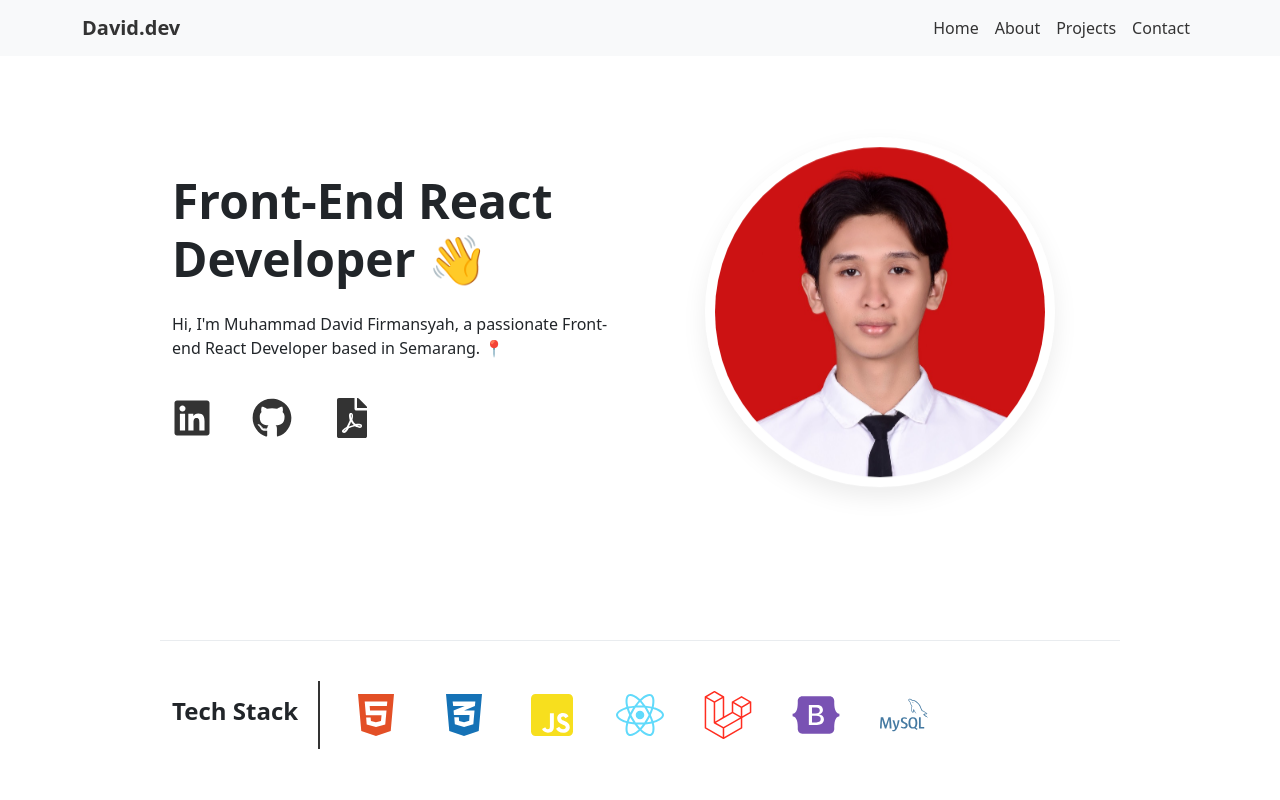
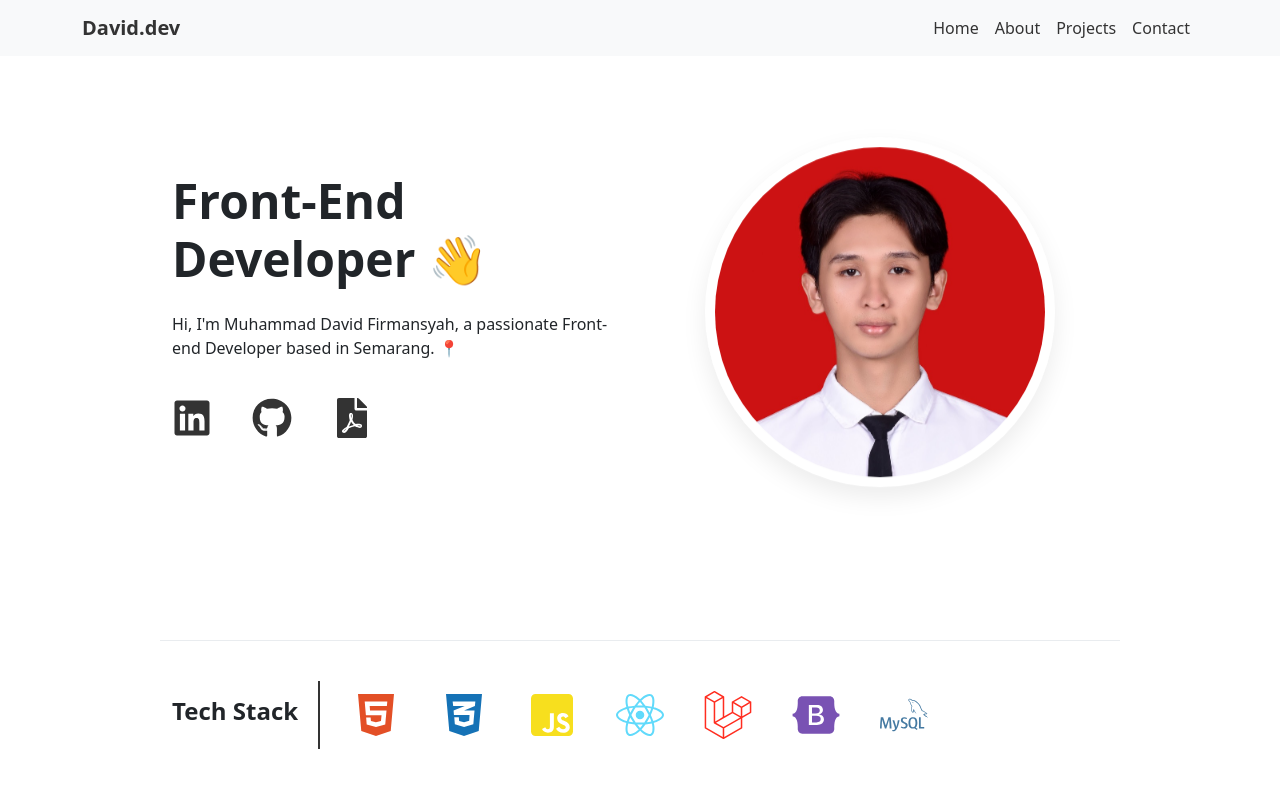
Before and after one commit to davidfrsy/cv-project, a React (Vite) app: page / in a window 1280 px wide. Shown: the top 800 px of the page. Built offline with nearby package versions, Linux system fonts and the light colour scheme.

Commit message:
update hero h1

```diff
--- a/src/components/Hero/Hero.jsx
+++ b/src/components/Hero/Hero.jsx
@@ -30,9 +30,9 @@ const Hero = () => {
 
           {/* Kolom Kiri: Teks */}
           <div data-aos="fade-right" className="col-lg-6 col-md-12 border-lg-1 text-center text-lg-start">
-            <h1 className="display-5 fw-bold">Front-End React Developer 👋</h1>
+            <h1 className="display-5 fw-bold">Front-End Developer 👋</h1>
             <p className="my-4">
-              Hi, I'm Muhammad David Firmansyah, a passionate Front-end React Developer based in Semarang. 📍
+              Hi, I'm Muhammad David Firmansyah, a passionate Front-end Developer based in Semarang. 📍
             </p>
             <div className="social-icons mb-4">
               <a
```
